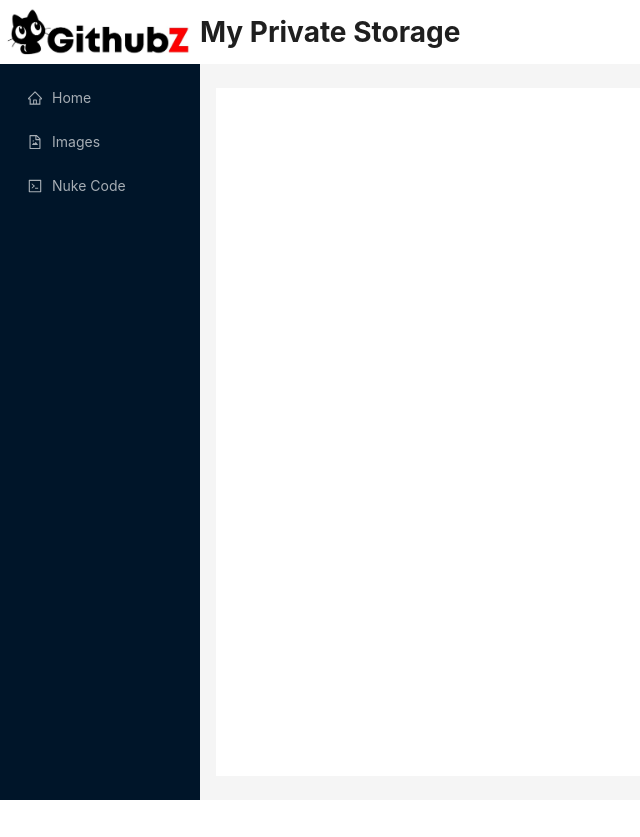
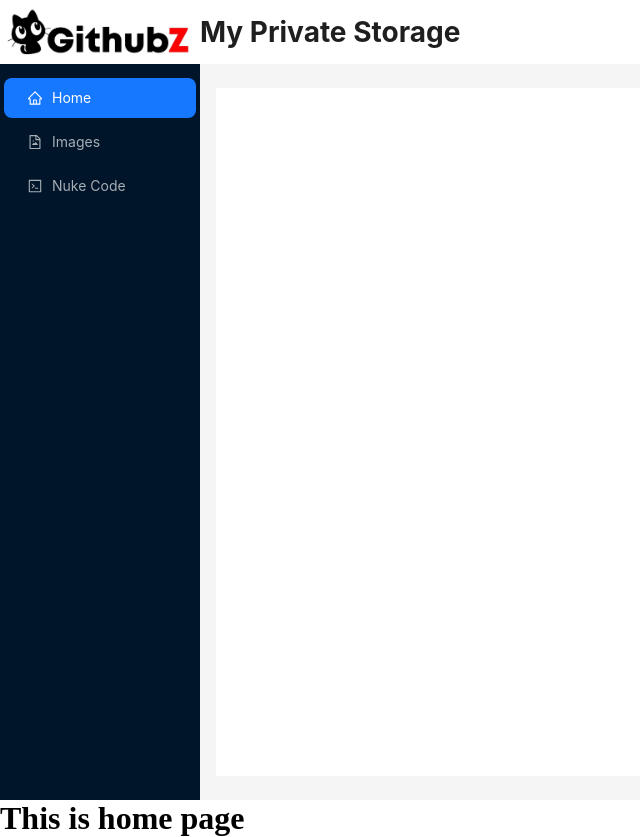
Before and after one commit to Nguyen177013/h_code_storage, a React (Vite) app in the folder client/: page / in a window 1280 px wide. Shown: the whole page, without its empty margins (0-640 px from the left). Before the commit the page ends 800 px from the top, so only its background shows below. Built offline with nearby package versions, Linux system fonts and the light colour scheme.

Commit message:
add react router

```diff
--- a/client/package.json
+++ b/client/package.json
@@ -13,7 +13,9 @@
     "@ant-design/icons": "^5.1.4",
     "antd": "^5.6.2",
     "react": "^18.2.0",
-    "react-dom": "^18.2.0"
+    "react-dom": "^18.2.0",
+    "react-router": "^6.14.0",
+    "react-router-dom": "^6.14.0"
   },
   "devDependencies": {
     "@types/react": "^18.0.37",
--- a/client/src/App.tsx
+++ b/client/src/App.tsx
@@ -1,77 +1,16 @@
-import { Image, Layout, Menu, MenuProps } from "antd"
-import { HomeOutlined, FileImageOutlined, CodeOutlined } from "@ant-design/icons"
-import { useState } from "react";
-const { Header, Sider, Content } = Layout;
-import "../public/css/index.css"
+import { BrowserRouter, Routes, Route } from "react-router-dom"
+import "/public/css/index.css"
+import HomeLayout from "./components/Layout/HomeLayout"
+import HomePage from "./pages/HomePage"
 function App() {
-  const [collapsed, setCollapsed] = useState<boolean>(false);
-  const toggle = () => {
-    setCollapsed(preCollapsed => !preCollapsed);
-  }
-  const menuItems: MenuProps['items'] = [
-    {
-      label:"Home",
-      icon: <HomeOutlined/>,
-      key:"home"
-    },
-    {
-      label:"Images",
-      icon: <FileImageOutlined/>,
-      key:"images"
-    },
-    {
-      label:"Nuke Code",
-      icon: <CodeOutlined/>,
-      key:"code"
-    }
-  ];
   return (
-    <>
-      <Layout>
-        <Header style={{ display: 'flex', alignItems: 'center', backgroundColor:"#fff", padding:"0" }}>
-          <div className="demo-logo" />
-            <Image
-              width={200}
-              src="/img/image-8.png"
-              preview={false}
-            />
-          <h1 style={{}}>My Private Storage</h1>
-        </Header>
-      </Layout>
-      <Layout>
-        <Sider
-          trigger={null}
-          collapsed={collapsed}
-          collapsible
-          style={{
-            padding:"10px 0",
-            overflow: "auto",
-            height: "calc(100vh - 64px)",
-            position: "sticky",
-            top: 0,
-            left: 0
-          }}
-        >
-          <div className="logo" />
-          <Menu
-            theme="dark" mode="inline" defaultSelectedKeys={['1']}
-            items={menuItems}
-          >
-          </Menu>
-        </Sider>
-        <Layout>
-          {/* <Header style={{ background: '#fff', padding: 0 }}>
-            <HomeOutlined
-              className="trigger"
-              type={collapsed ? 'menu-unfold' : 'menu-fold'}
-              onClick={toggle}
-            />
-          </Header> */}
-          <Content style={{ margin: '24px 16px', padding: 24, background: '#fff', minHeight: 280 }}>
-          </Content>
-        </Layout>
-      </Layout>
-    </>
+    <BrowserRouter>
+      <Routes>
+        <Route path="/" element={<HomeLayout />}>
+          <Route index element={<HomePage />} />
+        </Route>
+      </Routes>
+    </BrowserRouter>
   )
 }
 
--- /dev/null
+++ b/client/src/components/Header/Header.tsx
@@ -0,0 +1,21 @@
+const { Header : AntHeader} = Layout;
+import { Image, Layout,} from "antd"
+
+
+const Header = () => {
+    return (
+        <Layout>
+            <AntHeader style={{ display: 'flex', alignItems: 'center', backgroundColor: "#fff", padding: "0" }}>
+                <div className="demo-logo" />
+                <Image
+                    width={200}
+                    src="/img/image-8.png"
+                    preview={false}
+                />
+                <h1 style={{}}>My Private Storage</h1>
+            </AntHeader>
+        </Layout>
+    );
+}
+
+export default Header;
--- /dev/null
+++ b/client/src/components/Layout/HomeLayout.tsx
@@ -0,0 +1,14 @@
+import Header from "../Header/Header";
+import Nav from "../Nav/Nav";
+import {Outlet} from 'react-router-dom'
+const HomeLayout = () => {
+    return (
+        <>
+            <Header />
+            <Nav />
+            <Outlet/>
+        </>
+    );
+}
+
+export default HomeLayout;
--- /dev/null
+++ b/client/src/pages/HomePage.tsx
@@ -0,0 +1,9 @@
+const HomePage = () => {
+    return (
+        <h1>
+            This is home page
+        </h1>
+     );
+}
+
+export default HomePage;
```
Also changed, not shown: client/src/pages/ImagePage.tsx (added, +10 -0 lines), client/src/pages/NukeCodePage.tsx (added, +7 -0 lines), 1 other file (tests, documents, lock files or other folders).
